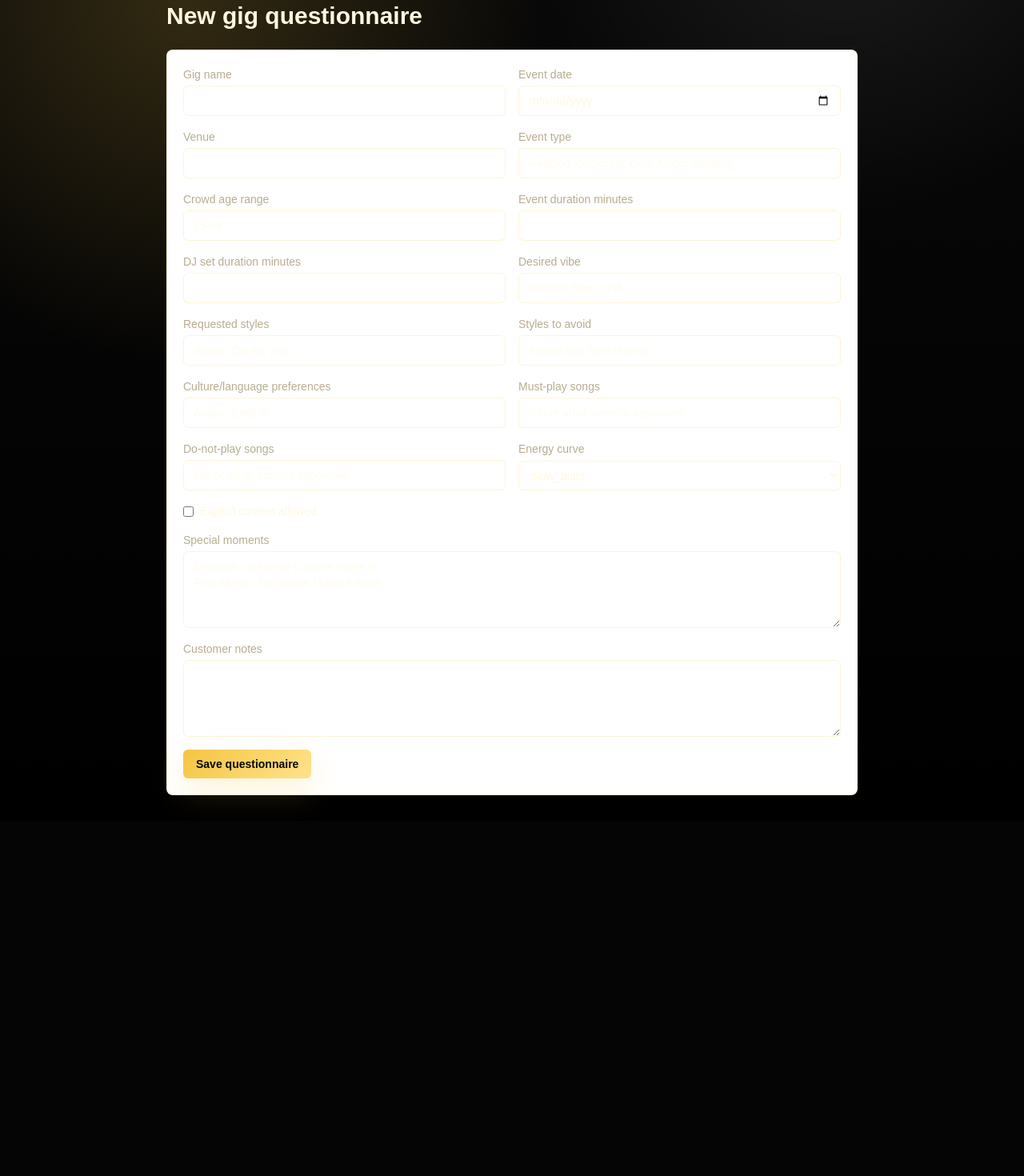
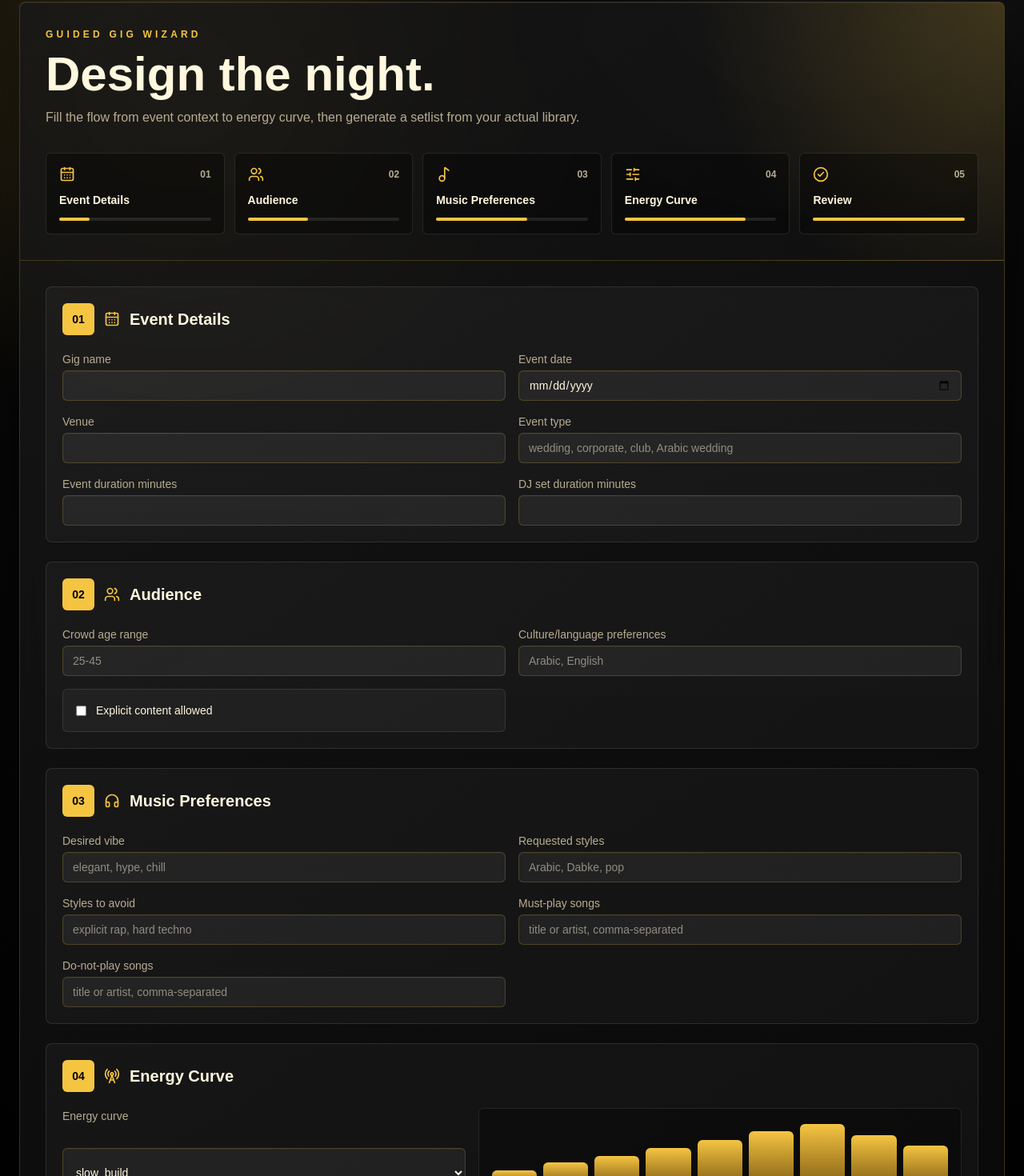
Before and after one commit to rshahoud2-png/DJ---assistant-, a Next.js app: page /gigs/new in a window 1280 px wide. Shown: the part 109-1579 px from the top of the page at 80% size. Before the commit the page ends 1135 px from the top, so only its background shows below. Built offline with nearby package versions, Linux system fonts and the light colour scheme.

Commit message:
Redesign gig questionnaire wizard

```diff
--- a/src/app/gigs/new/page.tsx
+++ b/src/app/gigs/new/page.tsx
@@ -1,4 +1,5 @@
 import type { InputHTMLAttributes } from "react";
+import { CalendarDays, CheckCircle2, Headphones, Music2, RadioTower, SlidersHorizontal, Users } from "lucide-react";
 import { createGig } from "../actions";
 
 const curves = [
@@ -11,36 +12,89 @@ const curves = [
   "arabic_wedding_flow",
 ];
 
+const steps = [
+  ["Event Details", CalendarDays],
+  ["Audience", Users],
+  ["Music Preferences", Music2],
+  ["Energy Curve", SlidersHorizontal],
+  ["Review", CheckCircle2],
+];
+
 export default function NewGigPage() {
   return (
-    <main className="mx-auto max-w-4xl px-4 py-8">
-      <h1 className="text-3xl font-bold">New gig questionnaire</h1>
-      <form action={createGig} className="mt-6 grid gap-4 rounded-lg border border-[var(--border)] bg-white p-5">
+    <main className="page-shell">
+      <div className="glass-card overflow-hidden rounded-lg">
+        <div className="border-b border-[var(--border)] bg-[radial-gradient(circle_at_top_right,rgba(245,197,66,.2),transparent_24rem)] p-6 md:p-8">
+          <p className="text-xs font-bold uppercase tracking-[0.35em] text-[var(--accent)]">Guided Gig Wizard</p>
+          <h1 className="mt-3 text-4xl font-black md:text-6xl">Design the night.</h1>
+          <p className="mt-3 max-w-2xl text-[var(--muted-foreground)]">Fill the flow from event context to energy curve, then generate a setlist from your actual library.</p>
+          <div className="mt-8 grid gap-3 md:grid-cols-5">
+            {steps.map(([label, Icon], index) => (
+              <div key={label as string} className="rounded-md border border-white/10 bg-black/35 p-4">
+                <div className="mb-3 flex items-center justify-between">
+                  <Icon className="h-5 w-5 text-[var(--accent)]" />
+                  <span className="text-xs font-bold text-[var(--muted-foreground)]">0{index + 1}</span>
+                </div>
+                <p className="text-sm font-semibold">{label as string}</p>
+                <div className="mt-3 h-1 rounded-full bg-white/10">
+                  <div className="h-full rounded-full bg-[var(--accent)]" style={{ width: `${(index + 1) * 20}%` }} />
+                </div>
+              </div>
+            ))}
+          </div>
+        </div>
+
+        <form action={createGig} className="grid gap-6 p-5 md:p-8">
+          <WizardSection step="01" title="Event Details" icon={CalendarDays}>
             <div className="grid gap-4 md:grid-cols-2">
               <Field name="name" label="Gig name" required />
               <Field name="event_date" label="Event date" type="date" />
               <Field name="venue" label="Venue" />
               <Field name="event_type" label="Event type" placeholder="wedding, corporate, club, Arabic wedding" required />
-          <Field name="crowd_age_range" label="Crowd age range" placeholder="25-45" />
               <Field name="event_duration" label="Event duration minutes" type="number" />
               <Field name="dj_set_duration" label="DJ set duration minutes" type="number" />
+            </div>
+          </WizardSection>
+
+          <WizardSection step="02" title="Audience" icon={Users}>
+            <div className="grid gap-4 md:grid-cols-2">
+              <Field name="crowd_age_range" label="Crowd age range" placeholder="25-45" />
+              <Field name="culture_language_preferences" label="Culture/language preferences" placeholder="Arabic, English" />
+              <label className="flex items-center gap-3 rounded-md border border-white/10 bg-white/[0.04] p-4 text-sm">
+                <input type="checkbox" name="explicit_content_allowed" />
+                Explicit content allowed
+              </label>
+            </div>
+          </WizardSection>
+
+          <WizardSection step="03" title="Music Preferences" icon={Headphones}>
+            <div className="grid gap-4 md:grid-cols-2">
               <Field name="desired_vibe" label="Desired vibe" placeholder="elegant, hype, chill" />
               <Field name="requested_styles" label="Requested styles" placeholder="Arabic, Dabke, pop" />
               <Field name="styles_to_avoid" label="Styles to avoid" placeholder="explicit rap, hard techno" />
-          <Field name="culture_language_preferences" label="Culture/language preferences" placeholder="Arabic, English" />
               <Field name="must_play_songs" label="Must-play songs" placeholder="title or artist, comma-separated" />
               <Field name="do_not_play_songs" label="Do-not-play songs" placeholder="title or artist, comma-separated" />
+            </div>
+          </WizardSection>
+
+          <WizardSection step="04" title="Energy Curve" icon={RadioTower}>
+            <div className="grid gap-4 md:grid-cols-[1fr_1.2fr]">
               <label className="grid gap-1">
                 <span className="label">Energy curve</span>
                 <select className="field" name="energy_curve" defaultValue="slow_build">
                   {curves.map((curve) => <option key={curve}>{curve}</option>)}
                 </select>
               </label>
+              <div className="flex h-28 items-end gap-2 rounded-md border border-white/10 bg-black/35 p-4">
+                {[22, 34, 45, 58, 70, 84, 96, 78, 62].map((height, index) => (
+                  <span key={index} className="flex-1 rounded-t-md bg-gradient-to-t from-[#8a6517] to-[var(--accent)]" style={{ height: `${height}%` }} />
+                ))}
               </div>
-        <label className="flex items-center gap-2 text-sm">
-          <input type="checkbox" name="explicit_content_allowed" />
-          Explicit content allowed
-        </label>
+            </div>
+          </WizardSection>
+
+          <WizardSection step="05" title="Review Notes" icon={CheckCircle2}>
+            <div className="grid gap-4">
               <label className="grid gap-1">
                 <span className="label">Special moments</span>
                 <textarea className="field min-h-24" name="special_moments" placeholder={"Entrance | entrance | couple walks in\nFirst dance | first dance | keep it clean"} />
@@ -49,9 +103,26 @@ export default function NewGigPage() {
                 <span className="label">Customer notes</span>
                 <textarea className="field min-h-24" name="customer_notes" />
               </label>
-        <button className="btn btn-primary w-fit">Save questionnaire</button>
+            </div>
+          </WizardSection>
+
+          <button className="btn btn-primary w-fit gap-2"><CheckCircle2 className="h-4 w-4" /> Save questionnaire</button>
         </form>
+      </div>
     </main>
+  );
+}
+
+function WizardSection({ step, title, icon: Icon, children }: { step: string; title: string; icon: typeof CalendarDays; children: React.ReactNode }) {
+  return (
+    <section className="rounded-lg border border-white/10 bg-white/[0.035] p-5">
+      <div className="mb-5 flex items-center gap-3">
+        <span className="grid h-10 w-10 place-items-center rounded-md bg-[var(--accent)] text-sm font-black text-black">{step}</span>
+        <Icon className="h-5 w-5 text-[var(--accent)]" />
+        <h2 className="text-xl font-bold">{title}</h2>
+      </div>
+      {children}
+    </section>
   );
 }
 
```
Lines whose indentation alone changed are shown as unchanged.
